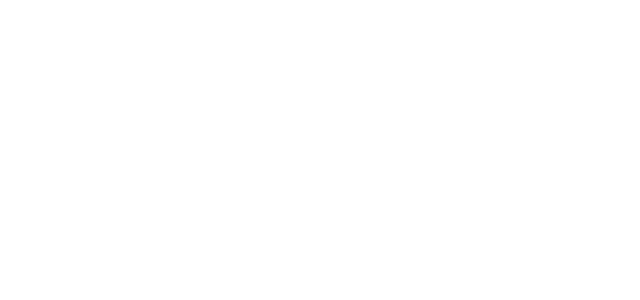
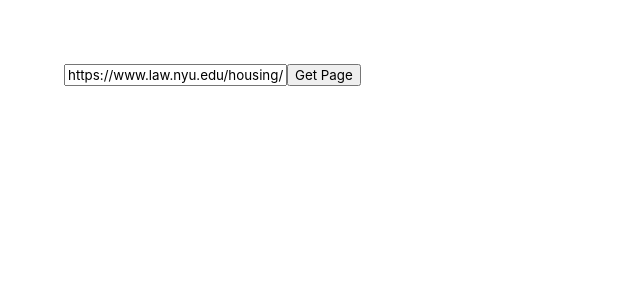
Before and after one commit to csaye/page-checker, a Next.js app: page / in a window 1280 px wide. Shown: the top 300 px of the page, without its empty margins (0-640 px from the left). Built offline with nearby package versions, Linux system fonts and the light colour scheme.

Commit message:
Implement fetching page text

```diff
--- /dev/null
+++ b/pages/api/checkPage.ts
@@ -0,0 +1,19 @@
+import type { NextApiRequest, NextApiResponse } from 'next'
+
+export type CheckPageResponse = {
+  text: string
+}
+
+export default async function handler(
+  req: NextApiRequest,
+  res: NextApiResponse<CheckPageResponse>
+) {
+  let url = req.query.url as string
+  if (!url.startsWith('http://') && !url.startsWith('https://')) {
+    url = `https://${url}`
+  }
+  const response = await fetch(url)
+  const text = await response.text()
+
+  res.status(200).json({ text } satisfies CheckPageResponse)
+}
--- a/pages/index.tsx
+++ b/pages/index.tsx
@@ -1,5 +1,42 @@
 import styles from '@/styles/pages/Index.module.scss'
+import { useState } from 'react'
+import { CheckPageResponse } from './api/checkPage'
 
 export default function Index() {
-  return <div className={styles.container}></div>
+  const [url, setUrl] = useState(
+    'https://www.law.nyu.edu/housing/summerliving/apply'
+  )
+  const [text, setText] = useState('')
+
+  return (
+    <div className={styles.container}>
+      <form
+        onSubmit={(e) => {
+          e.preventDefault()
+          checkPage()
+        }}
+      >
+        <input
+          value={url}
+          onChange={(e) => setUrl(e.target.value)}
+          placeholder='https://example.com'
+          required
+        />
+        <button>Get Page</button>
+      </form>
+
+      <p>{text}</p>
+    </div>
+  )
+
+  async function checkPage() {
+    setText('')
+    const response = await fetch(`/api/checkPage?url=${url}`)
+    if (!response.ok) {
+      setText('Request failed')
+      return
+    }
+    const json = (await response.json()) as CheckPageResponse
+    setText(json.text)
+  }
 }
--- a/styles/pages/Index.module.scss
+++ b/styles/pages/Index.module.scss
@@ -0,0 +1,3 @@
+.container {
+  padding: 64px;
+}
```
